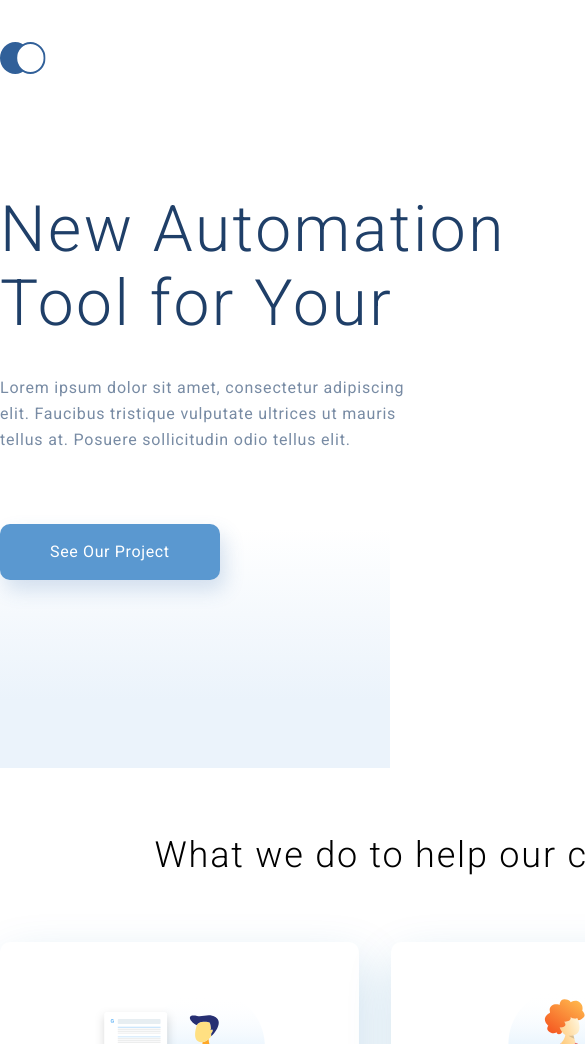
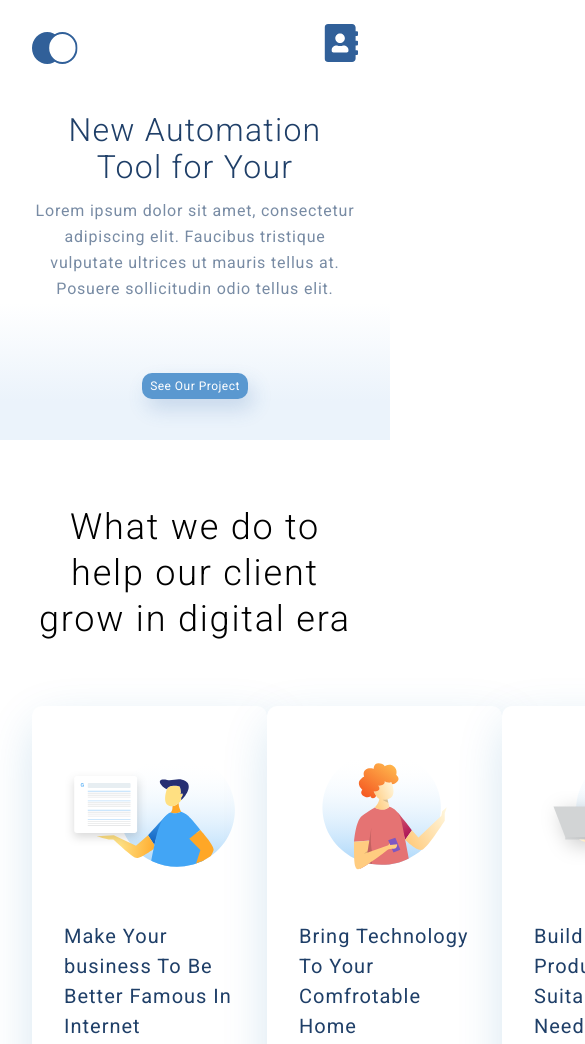
Before and after one commit to 16Maik10/HTML_CSS_HomeWork, a plain HTML site: page index.html in a window 390 px wide. Shown: the top 1044 px of the page, 585 px wide, since content can reach past the window. Drawn offline with Linux system fonts and the light colour scheme.

Commit message:
Add files via upload
Added adaptive for 'top'

```diff
--- a/css/style.css
+++ b/css/style.css
@@ -7,7 +7,7 @@
 }
 
 .top {
-  height: 768px;
+  min-height: 768px;
   background: linear-gradient(
     0deg,
     #ebf3fb 8.84%,
@@ -16,7 +16,7 @@
 }
 
 .container {
-  width: 1140px;
+  max-width: 1140px;
   margin: 0 auto;
 }
 
@@ -37,6 +37,7 @@
   flex-grow: 1;
   padding-top: 107px;
   background: url(../img/top-back.png) no-repeat right center;
+  background-size: 44%;
 }
 
 .top__heading {
@@ -320,3 +321,56 @@
 .map {
   width: 100%;
 }
+
+@media (max-width: 1024px) {
+  .container {
+    padding-left: 32px;
+    padding-right: 32px;
+  }
+
+  .top__info {
+    background-position: right 296px;
+    padding-bottom: 190px;
+    box-sizing: border-box;
+  }
+}
+
+@media (max-width: 667px) {
+  .header {
+    padding-top: 24px;
+  }
+
+  .top {
+    min-height: 376px;
+    padding-bottom: 41px;
+    box-sizing: border-box;
+  }
+
+  .top__info {
+    padding-top: 36px;
+    padding-bottom: 0;
+    background-image: none;
+    display: flex;
+    flex-direction: column;
+    align-items: center;
+  }
+
+  .top__heading {
+    width: 100%;
+    font-size: 32px;
+    line-height: 37px;
+    margin-bottom: 12px;
+    text-align: center;
+  }
+
+  .top__info p {
+    width: 100%;
+    text-align: center;
+  }
+
+  .top-button {
+    font-size: 12px;
+    line-height: 26px;
+    padding: 0 8px;
+  }
+}
```
